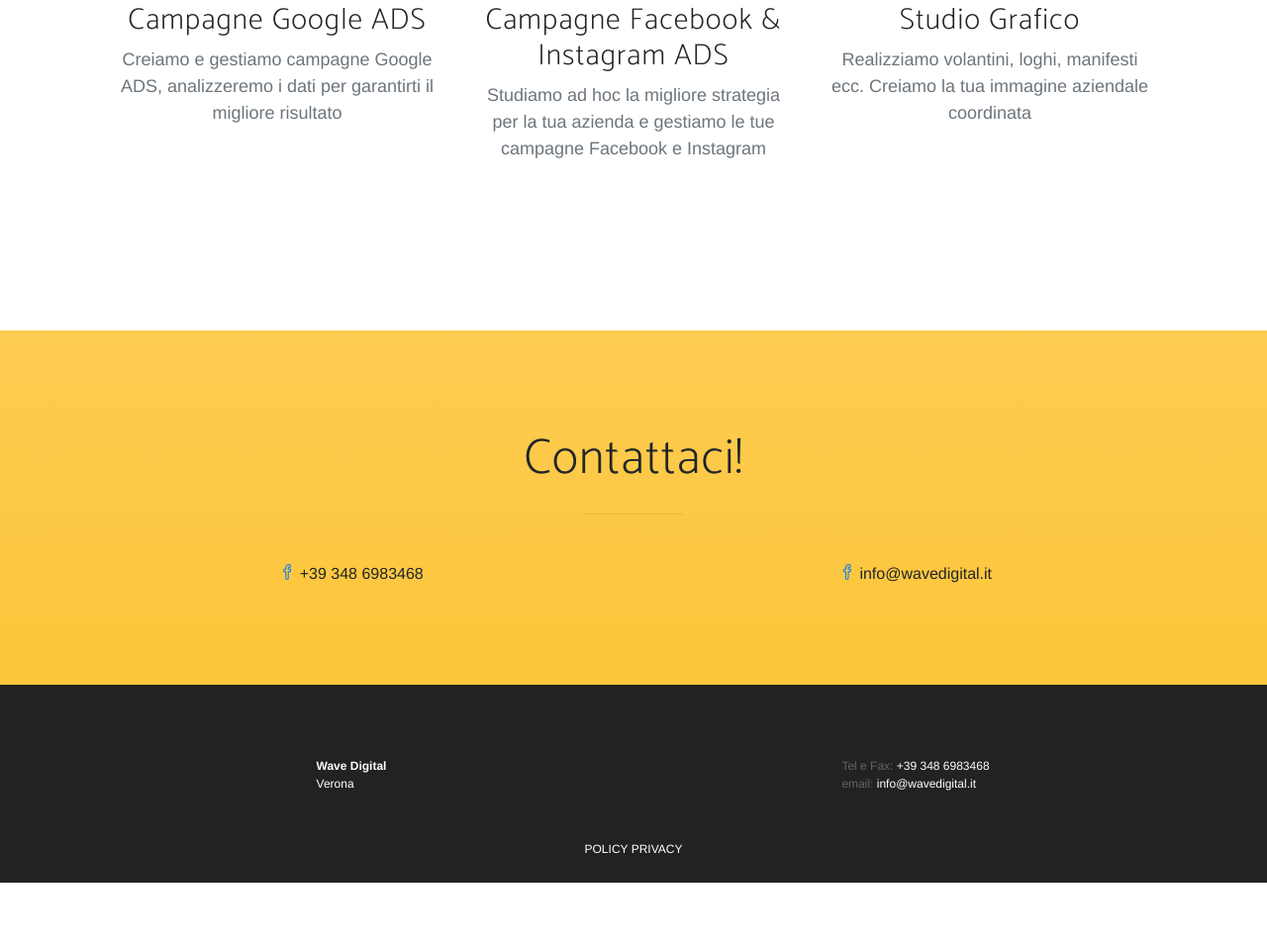
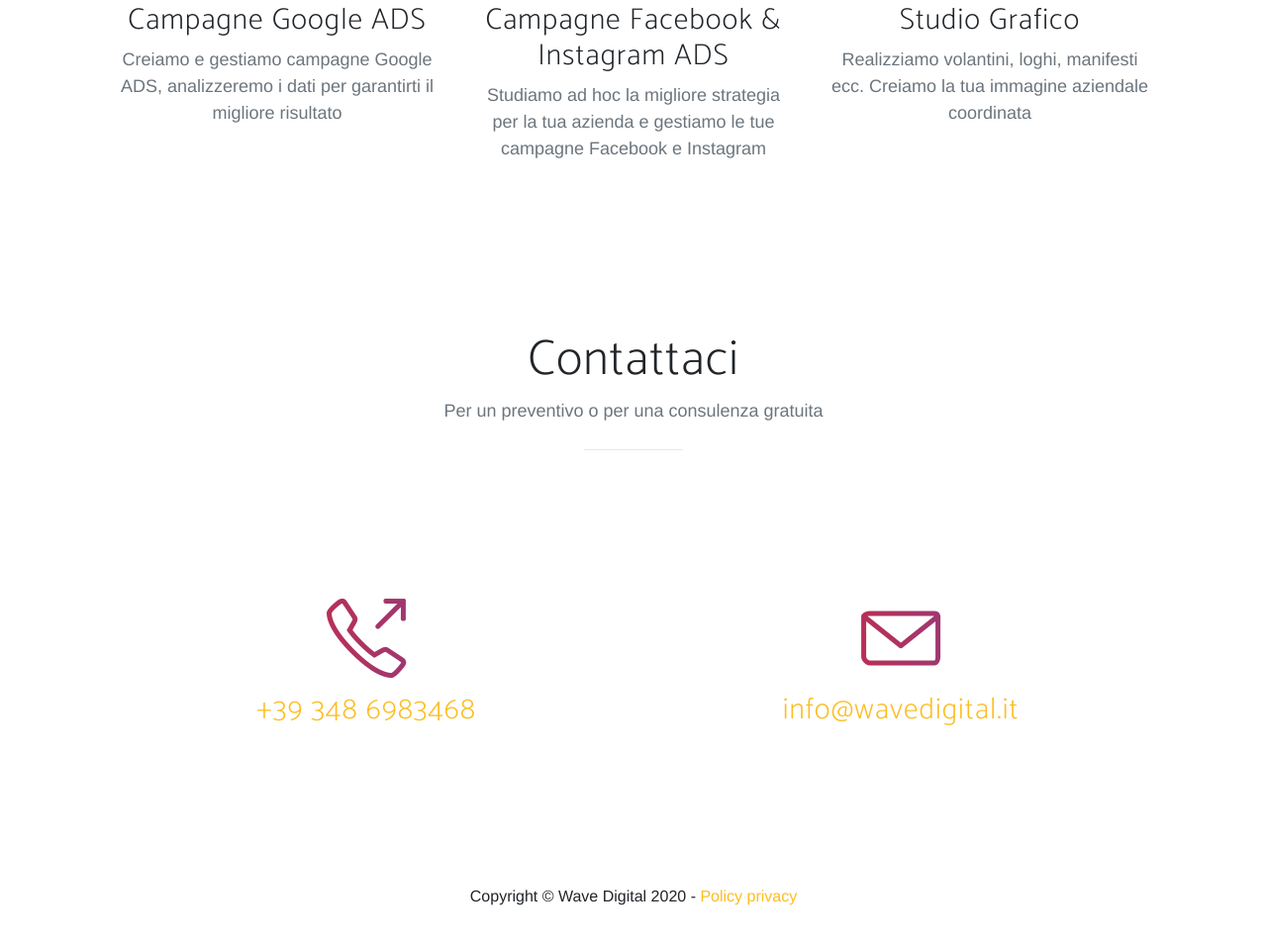
Before and after one commit to wave-digital/wave-digital, a plain HTML site: page index.html in a window 1280 px wide. Shown: the part 1639-2593 px from the top of the page at 99% size. Before the commit the page ends 2531 px from the top, so only its background shows below. Drawn offline with Linux system fonts and the light colour scheme; a web font is replaced by a local one.

Commit message:
Fix Index, privacy, footer

```diff
--- a/css/new-age.css
+++ b/css/new-age.css
@@ -19,7 +19,7 @@ body {
 }
 
 a {
-  color: white;
+  color: #fcbd20;
   transition: all .35s;
 }
 
--- a/index.html
+++ b/index.html
@@ -134,43 +134,13 @@
     </div>
   </header>
 
-  <!--section class="download bg-primary text-center" id="download">
-    <div class="container">
-      <div class="row">
-        <div class="col-md-8 mx-auto">
-          <h2 class="section-heading">Discover what all the buzz is about!</h2>
-          <p>Our app is available on any mobile device! Download now to get started!</p>
-          <div class="badges">
-            <a class="badge-link" href="#"><img src="img/google-play-badge.svg" alt=""></a>
-            <a class="badge-link" href="#"><img src="img/app-store-badge.svg" alt=""></a>
-          </div>
-        </div>
-      </div>
-    </div>
-  </section-->
-
+  <!--I NOSTRI SERVIZI -->
   <section class="features" id="features">
     <div class="container">
       <div class="section-heading text-center">
         <h2>Tantissime soluzioni per la tua Azienda</h2>
         <p class="text-muted">I servizi della nostra Web Agency:</p>
         <hr>
-      </div>
-      <div class="row">
-        <!--div class="col-lg-4 my-auto">
-          <div class="device-container">
-            <div class="device-mockup iphone6_plus portrait white">
-              <div class="device">
-                <div class="screen"-->
-        <!-- Demo image for screen mockup, you can put an image here, some HTML, an animation, video, or anything else! -->
-        <!--img src="img/demo-screen-1.png" class="img-fluid" alt="">
-                </div>
-                <div class="button"-->
-        <!-- You can hook the "home button" to some JavaScript events or just remove it -->
-        <!--/div>
-              </div>
-            </div>
-          </div-->
       </div>
       <div class="col-lg-12 my-auto">
         <div class="container-fluid">
@@ -181,7 +151,6 @@
                 <h3>Realizzazione siti web</h3>
                 <p class="text-muted">Realizziamo siti web con cms proprietario. Completamente costruiti da zero e
                   personalizzabili al 100%</p>
-                <!--a href="#" class="btn btn-outline btn-xl js-scroll-trigger">Scopri di più!</a-->
               </div>
             </div>
             <div class="col-lg-4">
@@ -231,122 +200,46 @@
       </div>
     </div>
     </div>
-  </section>
 
-  <!--section class="cta">
-    <div class="cta-content">
+    <!--SEZIONE CONTATTACI -->
+
+    <section class="features" id="contact">
       <div class="container">
-        <h2>Stop waiting.<br>Start building.</h2>
-        <a href="#contact" class="btn btn-outline btn-xl js-scroll-trigger">Let's Get Started!</a>
+        <div class="section-heading text-center">
+          <h2>Contattaci</h2>
+          <p class="text-muted">Per un preventivo o per una consulenza gratuita</p>
+          <hr>
         </div>
-    </div>
-    <div class="overlay"></div-->
-  </section>
-
-  <section class="contact bg-primary" id="contact">
-
-    <div class="container">
-
-      <div class="section-heading text-center">
-        <h2>Contattaci!</h2>
-        <hr><br><br>
-      </div>
-      <div class="">
+        <div class="col-lg-12 my-auto">
+          <div class="container-fluid">
             <div class="row">
               <div class="col-lg-6">
                 <div class="feature-item">
-              <i class="icon-social-facebook text-primary"></i> <a>+39 348 6983468</a>
+                  <i class="icon-call-out text-primary"></i>
+                  <h3><a href="tel:+393486983468">+39 348 6983468</a></h3>
                 </div>
               </div>
               <div class="col-lg-6">
                 <div class="feature-item">
-              <i class="icon-social-facebook text-primary"></i> info@wavedigital.it
+                  <i class="icon-envelope text-primary"></i>
+                  <h3><a href="mailto:info@wavedigital.it ">info@wavedigital.it</a></h3>
                 </div>
               </div>
             </div>
           </div>
-
-      <!--form>
-		  <div class="form-group">
-		  	<div class="row">
-				<div class="col">
-					<input type="text" class="form-control" placeholder="Nome">
-				</div>
-				<div class="col">
-					<input type="text" class="form-control" placeholder="Indirizzo Sito web">
         </div>
       </div>
-			<div>
-				<label for="exampleInputEmail1"></label>
-		    	<input type="email" class="form-control" id="exampleInputEmail1" aria-describedby="emailHelp" placeholder="Email" required>
+    </section>
+    <div class="container text-center">
+      <span>Copyright &copy; Wave Digital 2020 - <a href="/privacy/">Policy privacy</a></span>
     </div>
-			<div>
-				<label for="validationTextarea"></label>
-		    	<textarea class="form-control" id="validationTextarea" placeholder="Messaggio" required></textarea>
-			</div>
-		  </div>
-		  <button type="submit" class="btn btn-primary">Invia</button>
-		<form-->
-    </div>
-
-  </section>
-
-  <footer>
-    <!--div id="policy-privacy" class="d-flex flex-column flex-md-row justify-content-around align-items-center p-4">
-        <p class="text-center text-md-left">Questo sito usa i cookie per una navigazione più piacevole. <a href="privacy.php">Leggi informativa</a></p>
-          <div class="d-flex mt-2 mt-md-0">
-            <a class="m-2" href="#" onclick="setCookie()">ACCETTO</a><a class="m-2" href="#" onclick="setCookie()">Rifiuto</a>
-          </div>
-      </div-->
-    <div class="container py-5 py-md-0">
-      <div class="row">
-        <div class="col-12 col-lg-6 d-flex justify-content-center py-3 py-md-5">
-          <div class="footer-info text-center text-md-left">
-            <a class="site-link" href="https://www.wavedigital.it">
-              <p><strong>Wave Digital</strong></p>
-            </a>
-            <p><a href="" target="_blank">Verona</a></p>
-          </div>
-        </div>
-        <div class="col-12 col-lg-6 d-flex justify-content-center py-3 py-md-5">
-          <div class="footer-info text-center text-md-left">
-            <p>Tel e Fax: <a href="tel:+393486983468">+39 348 6983468</a></p>
-            <p>email: <a href="mailto:info@wavedigital.it ">info@wavedigital.it</a></p>
-          </div>
-        </div>
-      </div>
-      <div class="row">
-        <div class="col-12 d-flex justify-content-center">
-          <div class="footer-info">
-            <p><a href="/privacy/">POLICY PRIVACY</a></p>
-          </div>
-        </div>
-      </div>
-    </div>
-  </footer>
-
-  <!--footer>
-    <div class="container">
-      <p>&copy; Wave Digital
-        <script type="text/javascript"> document.write(new Date().getFullYear()); </script>. All Rights Reserved.</p>
-      <ul class="list-inline">
-        <li class="list-inline-item">
-          <a href="#">Privacy</a>
-        </li>
-      </ul>
-    </div>
-  </footer-->
 
     <!-- Bootstrap core JavaScript -->
     <script src="vendor/jquery/jquery.min.js"></script>
     <script src="vendor/bootstrap/js/bootstrap.bundle.min.js"></script>
-
     <!-- Plugin JavaScript -->
     <script src="vendor/jquery-easing/jquery.easing.min.js"></script>
-
     <!-- Custom scripts for this template -->
     <script src="js/new-age.min.js"></script>
-
 </body>
-
 </html>
```
Also changed, not shown: privacy/index.html (+16 -16 lines). Lines whose indentation alone changed are shown as unchanged.
